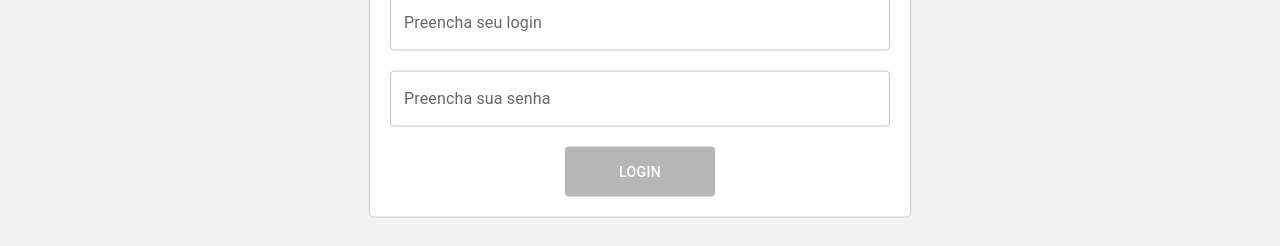
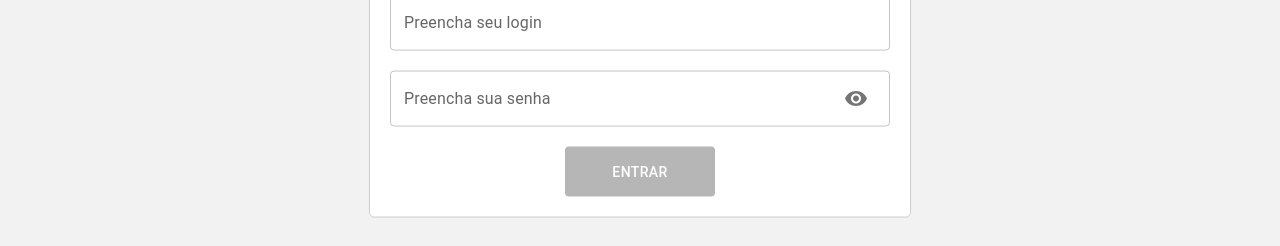
Before and after one commit to VyctorHugoCorreia/gerenciadorDeTestes, a React (Create React App) app: page /login in a window 1280 px wide. Shown: the part 258-504 px from the top of the page. Built offline with nearby package versions, Linux system fonts and the light colour scheme.

Commit message:
permitindo editar time do produto

```diff
--- a/src/components/Products/ProductModal.tsx
+++ b/src/components/Products/ProductModal.tsx
@@ -68,14 +68,12 @@ const ProductModal: React.FC<ProductModalProps> = ({
   };
 
   const handleSelectTeam = (team: { idTeam: number; nameTeam: string } | string) => {
-    if (!selectedProduct) {
       if (typeof team === 'string') {
         setSelectedTeam(null);
       } else {
         setError('');
         setSelectedTeam({ idTeam: team.idTeam, nameTeam: team.nameTeam });
       }
-    }
   };
 
   const handleAddProduct = async () => {
@@ -98,9 +96,8 @@ const ProductModal: React.FC<ProductModalProps> = ({
   const handleEditProduct = async () => {
     try {
       if (selectedTeam && selectedProduct) {
-        await ProductService.editProduct(selectedProduct.idProduct, productName);
+        await ProductService.editProduct( selectedProduct.idProduct, selectedTeam.idTeam, productName);
         setProductName('');
-        setSelectedTeam(null);
         onClose();
         fetchProducts();
         setShowToast(true)
@@ -129,7 +126,6 @@ const ProductModal: React.FC<ProductModalProps> = ({
         <TeamsDropDown
           onSelectTeam={handleSelectTeam}
           selectedTeam={selectedTeam?.idTeam || null}
-          disabled={isEditing}
         />
 
         <TextField
--- a/src/screens/LoginForm.tsx
+++ b/src/screens/LoginForm.tsx
@@ -2,9 +2,11 @@ import React, { useState, useEffect } from 'react';
 import LoginService from '../services/LoginService';
 import { setAuthToken, setAcessProfile, setUsername } from '../authentication/token';
 import { setAuthentication } from '../authentication/authentication';
-import { Link, Route, Routes, useNavigate } from 'react-router-dom';
+import { useNavigate } from 'react-router-dom';
+import { Visibility, VisibilityOff } from '@mui/icons-material';
+
 import '../styles/login.css'
-import { Button, TextField } from '@mui/material';
+import { Button, IconButton, InputAdornment, TextField } from '@mui/material';
 
 interface LoginFormProps { }
 
@@ -13,9 +15,13 @@ const LoginForm: React.FC<LoginFormProps> = () => {
 
   const [login, setLogin] = useState('');
   const [password, setPassword] = useState('');
+  const [showPassword, setShowPassword] = useState(false);
   const [error, setError] = useState<string>('');
   const [isButtonDisabled, setIsButtonDisabled] = useState<boolean>(true);
 
+  const handleTogglePasswordVisibility = () => {
+    setShowPassword(!showPassword);
+  };
   useEffect(() => {
     setIsButtonDisabled(!(login && password));
   }, [login, password]);
@@ -56,9 +62,18 @@ const LoginForm: React.FC<LoginFormProps> = () => {
           <TextField
             label="Preencha sua senha"
             variant="outlined"
-            type='password'
+            type={showPassword ? 'text' : 'password'}
             value={password}
             onChange={(e) => setPassword(e.target.value)}
+            InputProps={{
+              endAdornment: (
+                <InputAdornment position="end">
+                  <IconButton onClick={handleTogglePasswordVisibility}>
+                    {showPassword ? <VisibilityOff /> : <Visibility />}
+                  </IconButton>
+                </InputAdornment>
+              ),
+            }}
           />
         </div>
         {error && <p className='error-message'>{error}</p>}
@@ -69,7 +84,7 @@ const LoginForm: React.FC<LoginFormProps> = () => {
           type="submit"
           disabled={isButtonDisabled}
         >
-          Login
+          Entrar
         </Button>
       </form>
     </div>
--- a/src/services/ProductService.ts
+++ b/src/services/ProductService.ts
@@ -51,8 +51,8 @@ class ProductService {
     return this.request('get', '/api/product', undefined, { idTeam: searchValue });
   }
 
-  static async editProduct(idProduct: number,  descProduct: string): Promise<any> {
-    return this.request('put', `/api/product/${idProduct}`, { descProduct });
+  static async editProduct(idProduct: number, idTeam:number, descProduct: string): Promise<any> {
+    return this.request('put', `/api/product/${idProduct}`, { idTeam, descProduct });
   }
 
   private static async request(method: 'get' | 'post' | 'put' | 'delete', url: string, data?: any, params?: any): Promise<any> {
```
